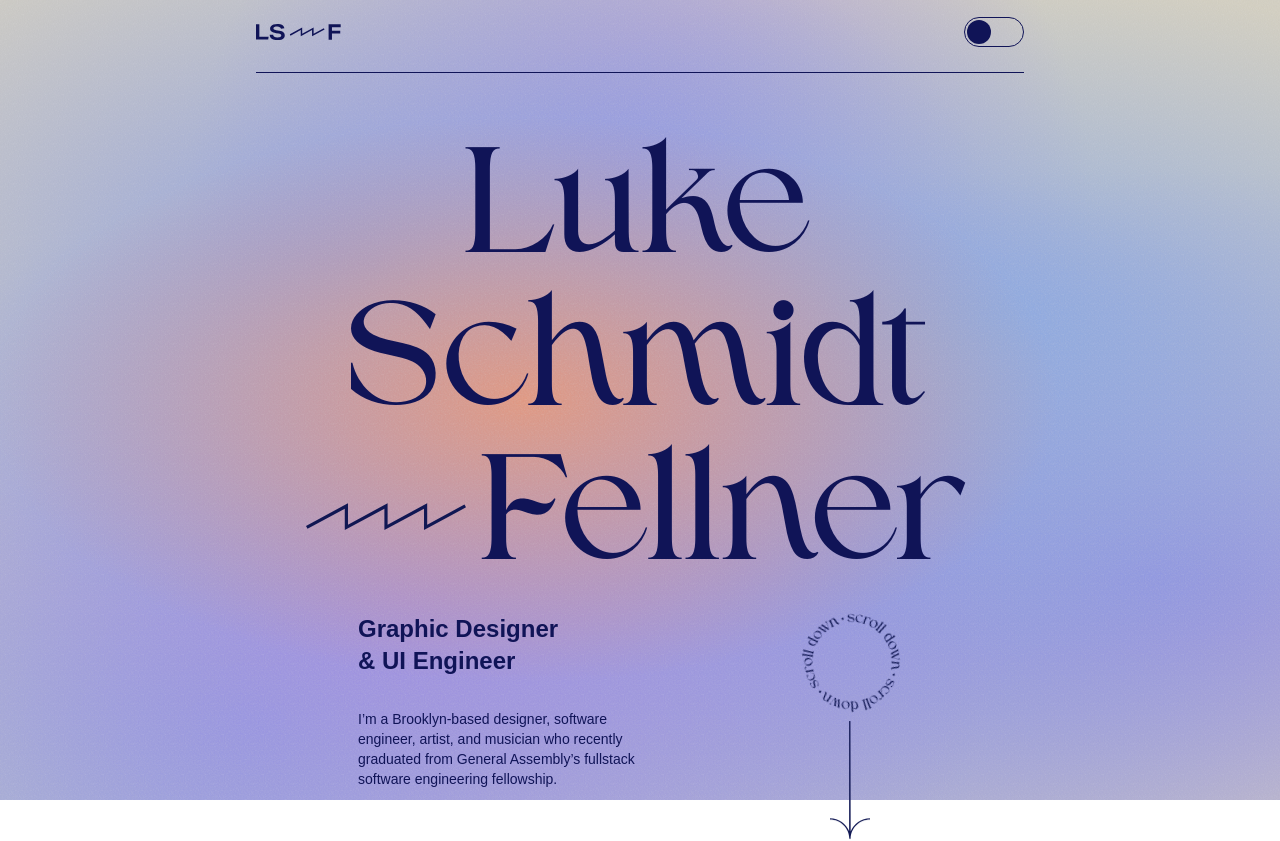
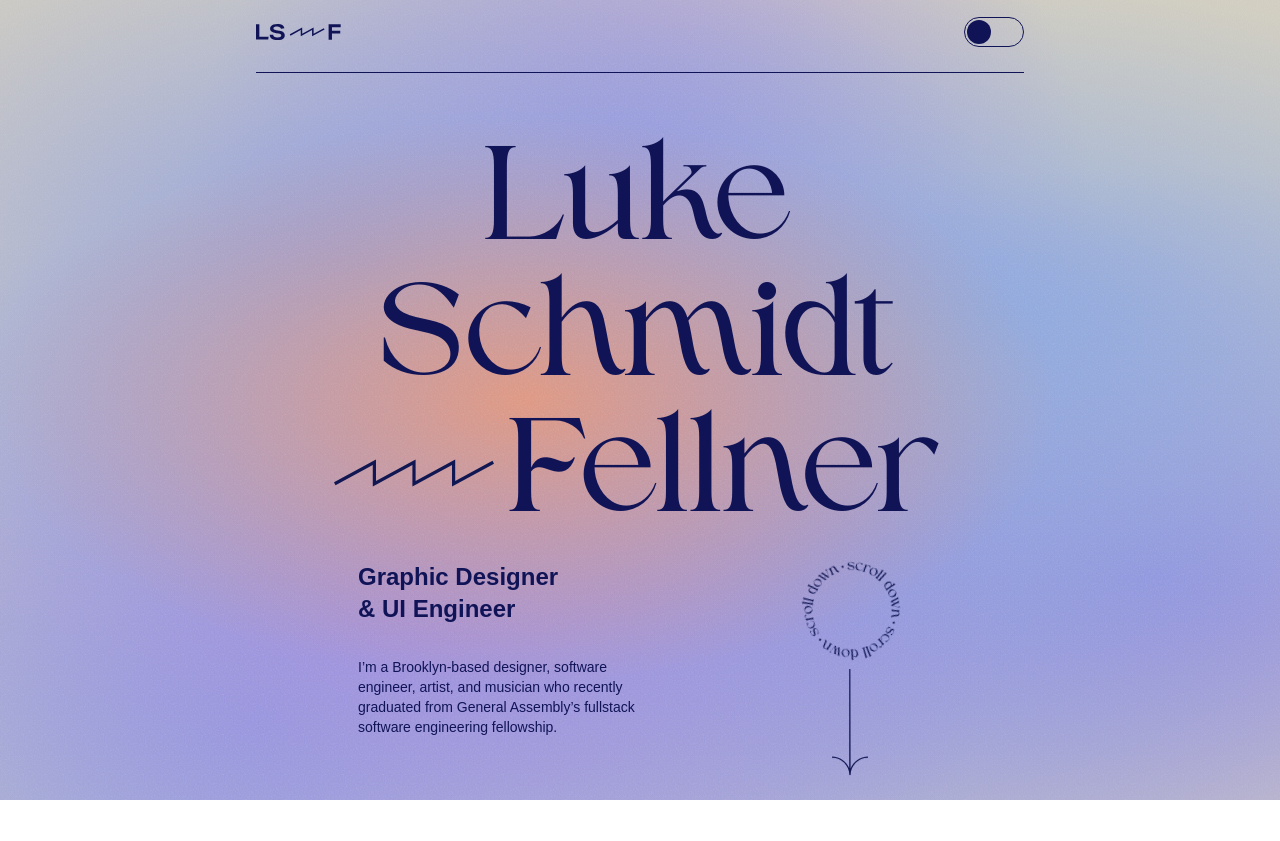
Before and after one commit to lschmidtfellner/portfolio-2023, a React (Create React App) app: page / in a window 1280 px wide. Shown: the top 841 px of the page. Built offline with nearby package versions, Linux system fonts and the light colour scheme; the HTML template or start-up script is replaced by a standard one; a web font is replaced by a local one.

Commit message:
resizing landing

```diff
--- a/src/pages/Landing.js
+++ b/src/pages/Landing.js
@@ -78,7 +78,7 @@ function Landing({ modeToggle, pColor, handleNavigation }) {
       <div>
         <div
           ref={headerRef}
-          className="text-7xl sm:text-[85pt] lg:text-[115pt] text-center"
+          className="text-7xl sm:text-[10vh] lg:text-[17vh] text-center"
         >
           <h1 style={{ opacity: 0 }} className="font-higuen">
             Luke
@@ -92,11 +92,11 @@ function Landing({ modeToggle, pColor, handleNavigation }) {
             ) : (
               <SiteHyphenLg className="w-14 sm:w-32 lg:w-40 mb-2 mr-4" />
             )}
-            <div ref={landingRef}>
+            <div>
               <h1 className=" font-higuen">Fellner</h1>
             </div>
           </div>
-          <div
+          <div ref={landingRef}
             style={{ opacity: 0 }}
             className="flex text-left justify-between font-aktiv pt-8 lg:pt-4 z-4 text-lg sm:text-2xl"
           >
@@ -121,9 +121,9 @@ function Landing({ modeToggle, pColor, handleNavigation }) {
                   )}
                   <div>
                     {modeToggle ? (
-                      <SiteDownArrow2 className="animate-updown w-8 sm:w-10 mt-4" />
+                      <SiteDownArrow2 className="animate-updown w-8 sm:w-9 mt-4" />
                     ) : (
-                      <SiteDownArrow className="animate-updown w-8 sm:w-10 mt-4" />
+                      <SiteDownArrow className="animate-updown w-8 sm:w-9 mt-4" />
                     )}
                   </div>
                 </div>
```
